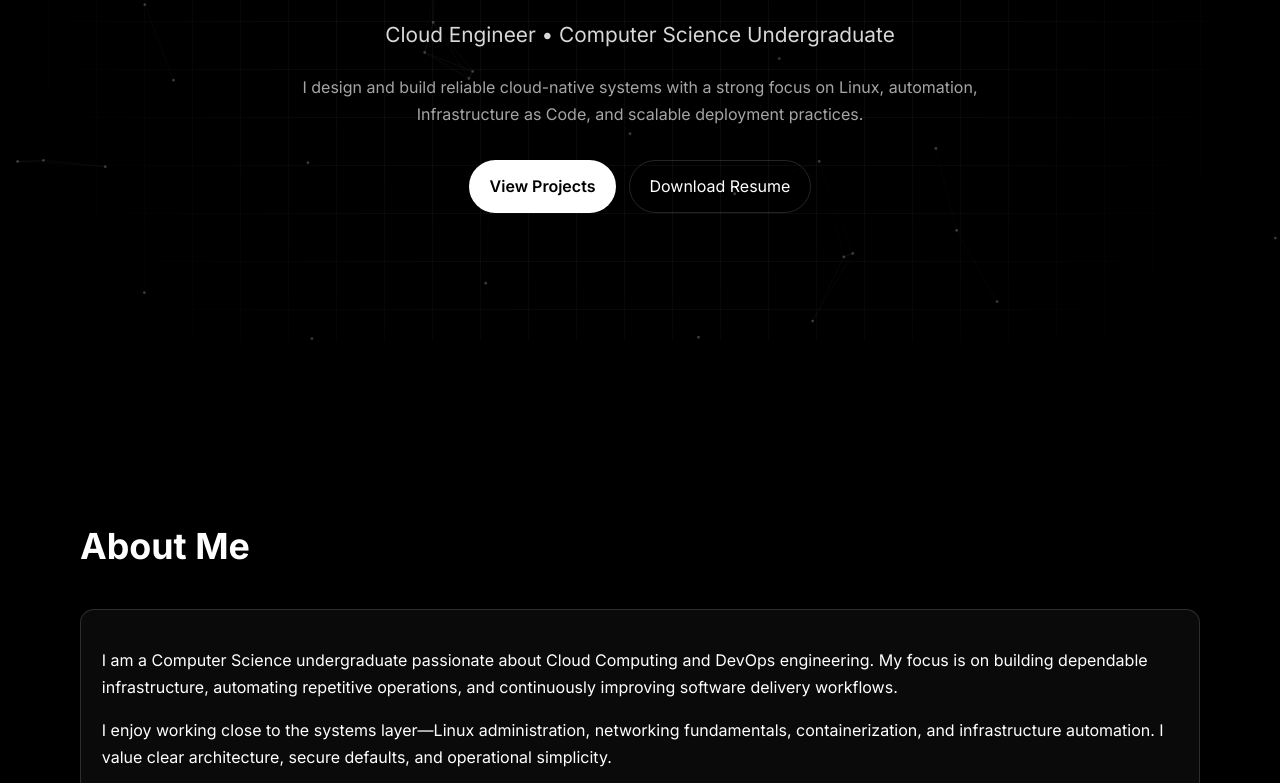
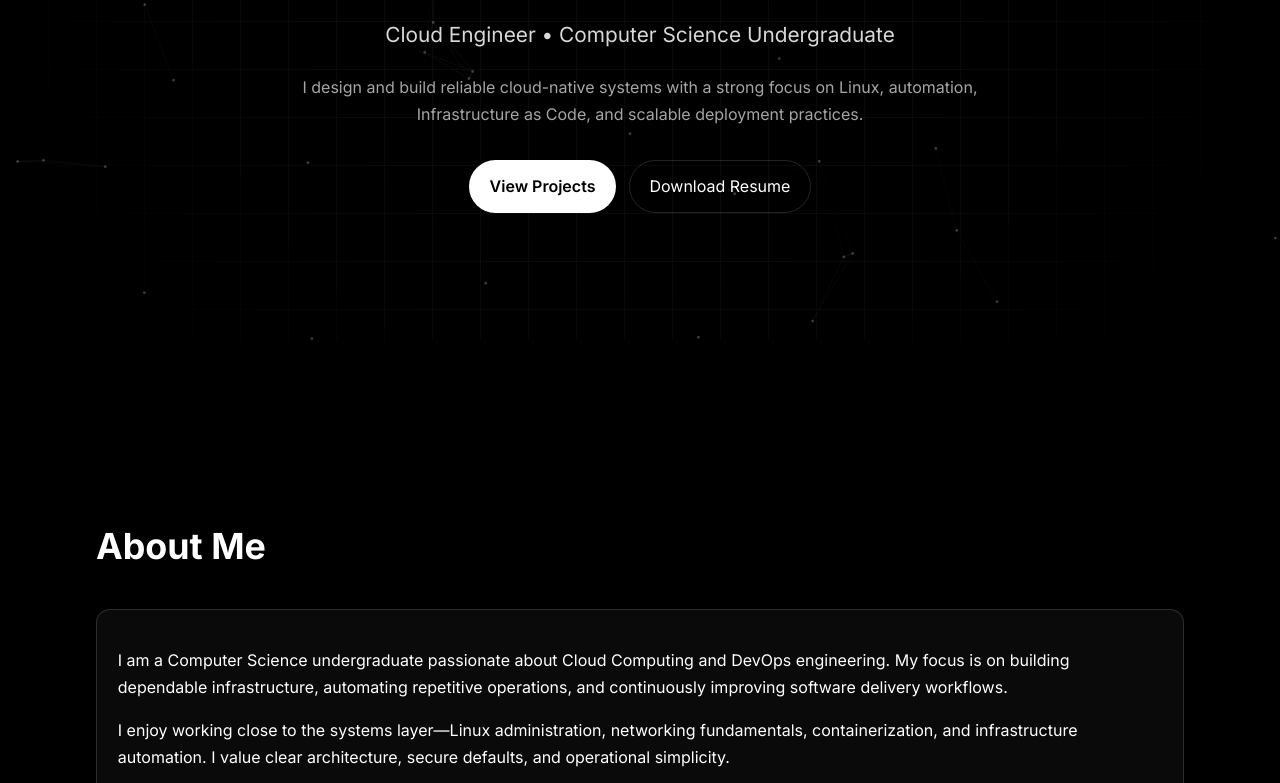
Before and after one commit to CharithKalhara/CharithKalhara.github.io, a plain HTML site: page index.html in a window 1280 px wide. Shown: the part 459-1242 px from the top of the page. Drawn offline with Linux system fonts and the light colour scheme; no server answers; animation ran at ten frames a second.

Commit message:
Update style.css

```diff
--- a/css/style.css
+++ b/css/style.css
@@ -38,8 +38,10 @@ img {
 }
 
 .container {
-  width: min(92%, var(--container));
+  width: 100%;
+  max-width: var(--container);
   margin-inline: auto;
+  padding-inline: 16px;
 }
 
 .section {
```
